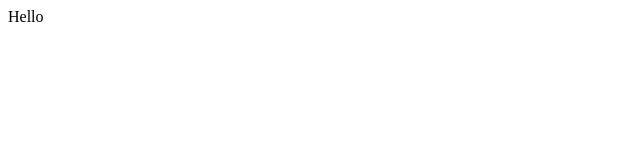
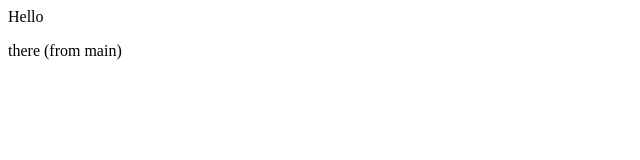
Before and after one commit to Louie-Beren/demo-repo, a plain HTML site: page index.html in a window 1280 px wide. Shown: the whole page, without its empty margins (0-640 px from the left). Drawn offline with Linux system fonts and the light colour scheme.

Commit message:
added there

```diff
--- a/index.html
+++ b/index.html
@@ -1 +1,2 @@
 <Div>Hello</Div>
+<p>there (from main)</p>
```
